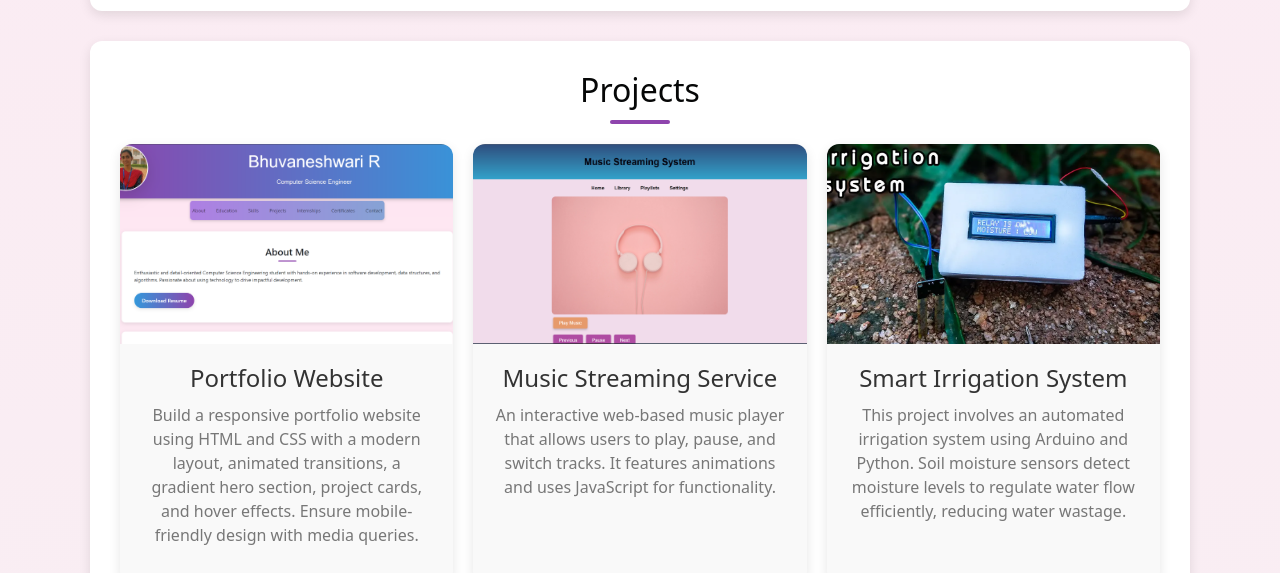
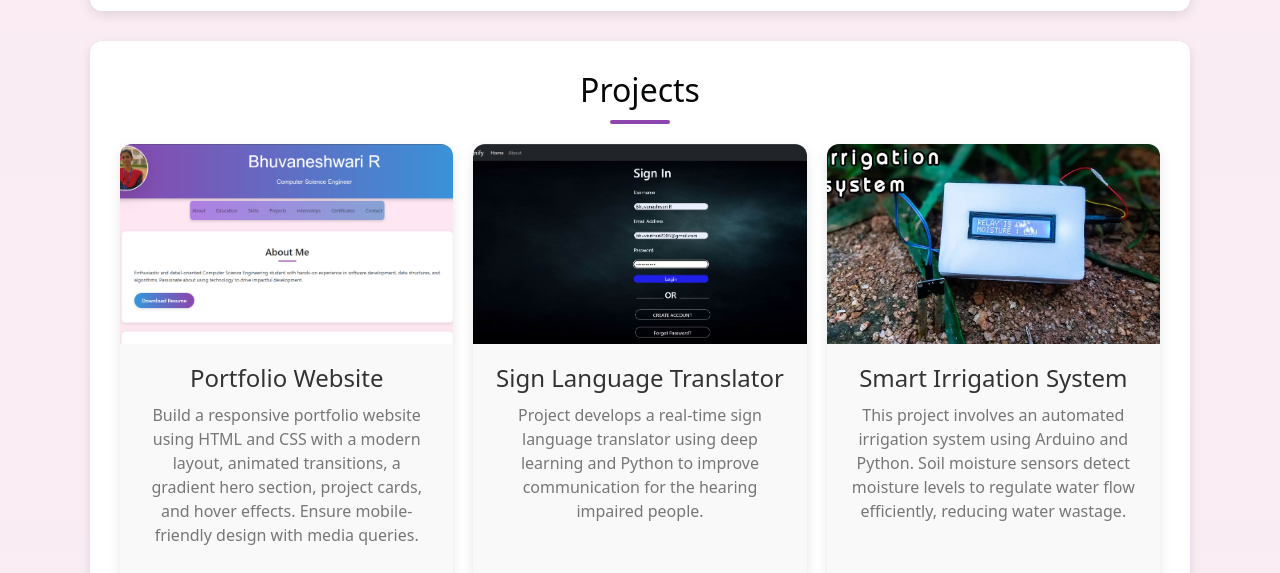
Before and after one commit to BhuvaneshwariR-30/my-portfolio, a plain HTML site: page index.html in a window 1280 px wide. Shown: the part 2215-2788 px from the top of the page. Drawn offline with nearby package versions, Linux system fonts and the light colour scheme; a small style sheet from the web is missing.

Commit message:
replace old project with updated version

```diff
--- a/index.html
+++ b/index.html
@@ -67,7 +67,7 @@
         <p>Enthusiastic and detail-oriented Computer Science Engineering student with hands-on experience in software development, data structures, and algorithms. Passionate about using technology to drive impactful development.</p>
 
         <!-- Download Resume Button -->
-        <a href="resume.pdf" id="btn-resume" download class=" mt-3">Download Resume</a>
+        <a href="Bhuvaneshwari_R.pdf" id="btn-resume" download class=" mt-3">Download Resume</a>
     </div>
 </section>
 
@@ -173,12 +173,12 @@
             </div>
         </div>
 
-        <!-- Music Streaming Service -->
+        <!-- Sign Language Translator -->
         <div class="project-card">
-            <img src="mss.png" alt="Music Streaming Service" class="project-image">
+            <img src="mss (2).png" alt="Sign Language Translator" class="project-image">
             <div class="project-info">
-                <h3>Music Streaming Service</h3>
-                <p>An interactive web-based music player that allows users to play, pause, and switch tracks. It features animations and uses JavaScript for functionality.</p>
+                <h3>Sign Language Translator</h3>
+                <p> Project develops a real-time sign language translator using deep learning and Python to improve communication for the hearing impaired people.</p>
             </div>
         </div>
 
```
Also changed, not shown: IMG-20250516-WA0011[1].jpg (added), bhuvi.jpg (added), mss (2).png (added), mss.png (deleted), 2 other files.
